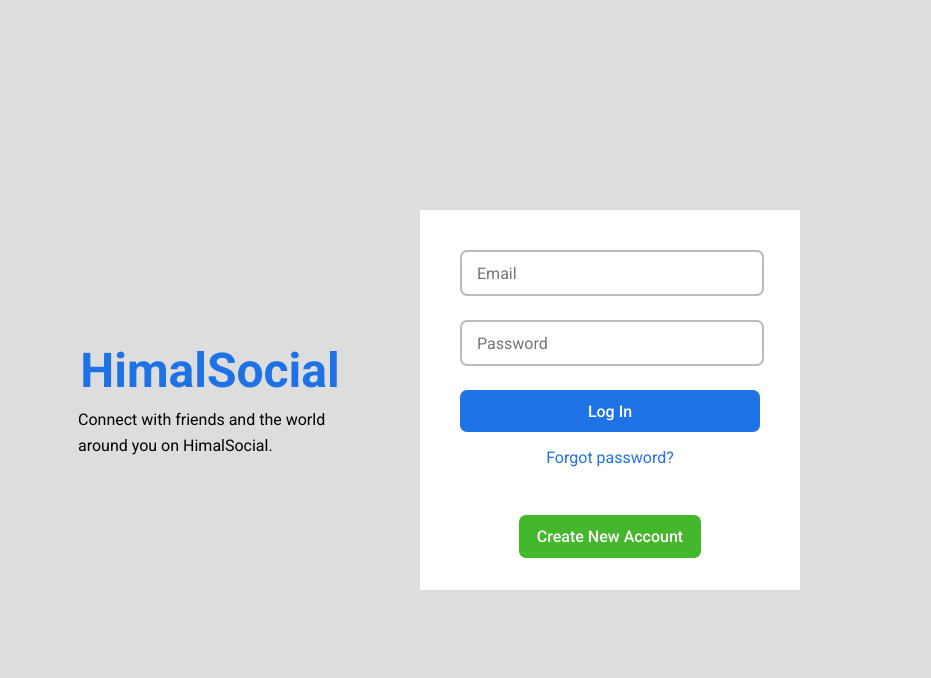
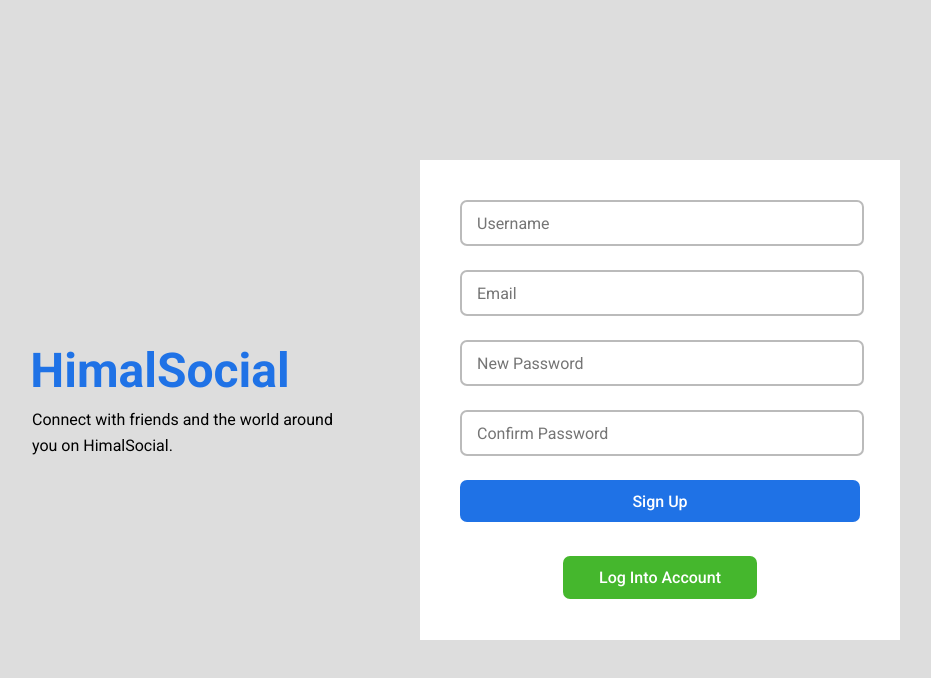
Before and after one commit to himalkafle11/himal-social-app, a React (Create React App) app: page / in a window 1280 px wide. Shown: the top 678 px of the page, without its empty margins (230-1161 px from the left). Built offline with nearby package versions, Linux system fonts and the light colour scheme.

Commit message:
register page done

```diff
--- a/src/components/LogIn/LogIn.js
+++ b/src/components/LogIn/LogIn.js
@@ -1,5 +1,6 @@
 import React from "react";
 import "./logIn.css";
+import Home from "../../pages/Home/Home";
 
 function LogIn() {
   return (
--- /dev/null
+++ b/src/components/Register/Register.js
@@ -0,0 +1,40 @@
+import React from "react";
+import "./register.css";
+
+function Register() {
+  return (
+    <div className="registerPage">
+      <div className="registerTextBox">
+        <h1 className="registerTitle">HimalSocial</h1>
+        <p className="registerText">
+          Connect with friends and the world around you on HimalSocial.
+        </p>
+      </div>
+
+      <div className="registerSide">
+        <form className="registerForm">
+          <input className="registerInput" type="text" placeholder="Username" />
+          <input className="registerInput" type="email" placeholder="Email" />
+          <input
+            className="registerInput"
+            type="password"
+            placeholder="New Password"
+          />
+          <input
+            className="registerInput"
+            type="password"
+            placeholder="Confirm Password"
+          />
+          <button type="submit">Sign Up</button>
+        </form>
+        <div className="links">
+          <a className="linkNew" href="#">
+            Log Into Account
+          </a>
+        </div>
+      </div>
+    </div>
+  );
+}
+
+export default Register;
--- /dev/null
+++ b/src/components/Register/register.css
@@ -0,0 +1,93 @@
+* {
+  margin: 0;
+  padding: 0;
+  background-color: #ddd;
+}
+
+.registerPage {
+  width: 100vw;
+  height: 100vh;
+  display: flex;
+  align-items: center;
+  justify-content: center;
+  gap: 20px;
+}
+
+/* ****** WELCOME SIDE ****** */
+
+.registerTextBox {
+  width: 400px;
+  height: 400px;
+  display: flex;
+  align-items: center;
+  justify-content: center;
+  flex-direction: column;
+  padding: 40px;
+}
+
+.registerTitle {
+  color: #1f72e6;
+  font-size: 48px;
+  margin-bottom: 8px;
+}
+
+.registerText {
+  margin-left: 72px;
+  line-height: 1.6;
+}
+
+/* ******LOG IN SIDE ****** */
+
+.registerSide {
+  width: 400px;
+  height: 400px;
+  background-color: #fff;
+  padding: 40px;
+}
+
+.registerForm {
+  display: flex;
+  flex-direction: column;
+  background-color: #fff;
+  gap: 24px;
+  margin-bottom: 18px;
+}
+
+input {
+  width: 100%;
+  font-family: inherit;
+  height: 42px;
+  border: none;
+  border-radius: 7px;
+  background-color: #fff;
+  border: 2px solid #bbb;
+  font-size: 16px;
+  text-indent: 15px;
+}
+
+input:focus {
+  outline: none;
+}
+
+button {
+  height: 42px;
+  background-color: #1f72e6;
+  border-radius: 7px;
+  font-size: 16px;
+  color: white;
+  border: none;
+  margin-bottom: 16px;
+  font-weight: 500;
+  cursor: pointer;
+}
+
+.linkNew {
+  padding: 12px 36px;
+  border-radius: 7px;
+  font-size: 16px;
+  text-decoration: none;
+  margin: auto;
+  background-color: #45b72d;
+  color: white;
+  font-weight: 500;
+}
--- a/src/pages/SocialApp/FullApp.js
+++ b/src/pages/SocialApp/FullApp.js
@@ -1,11 +1,13 @@
 import React from "react";
 import LogIn from "../../components/LogIn/LogIn";
+import Register from "../../components/Register/Register";
 import Home from "../Home/Home";
 
 function FullApp() {
   return (
     <>
-      <LogIn />
+      {/* <LogIn /> */}
+      <Register />
       {/* <Home /> */}
     </>
   );
```
